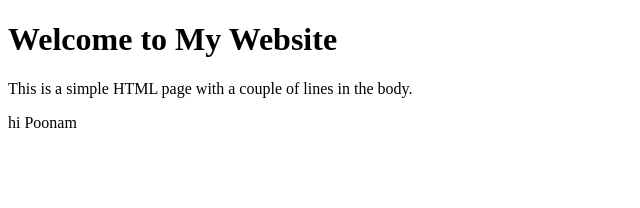
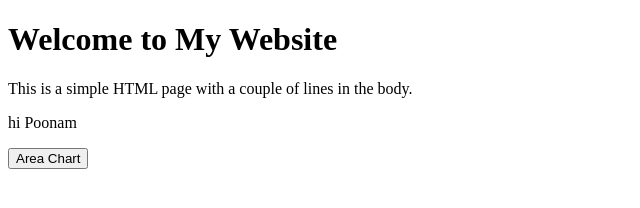
Before and after one commit to Poonam2506/Poonam2506, a plain HTML site: page index.html in a window 1280 px wide. Shown: the whole page, without its empty margins (0-640 px from the left). Drawn offline with Linux system fonts and the light colour scheme.

Commit message:
Update index.html

```diff
--- a/index.html
+++ b/index.html
@@ -9,5 +9,9 @@
     <h1>Welcome to My Website</h1>
     <p>This is a simple HTML page with a couple of lines in the body.</p>
     <p>hi Poonam</p>
+    <a href="Area-Chart.html">
+        <button>Area Chart</button>
+    </a>
+
 </body>
 </html>
```
